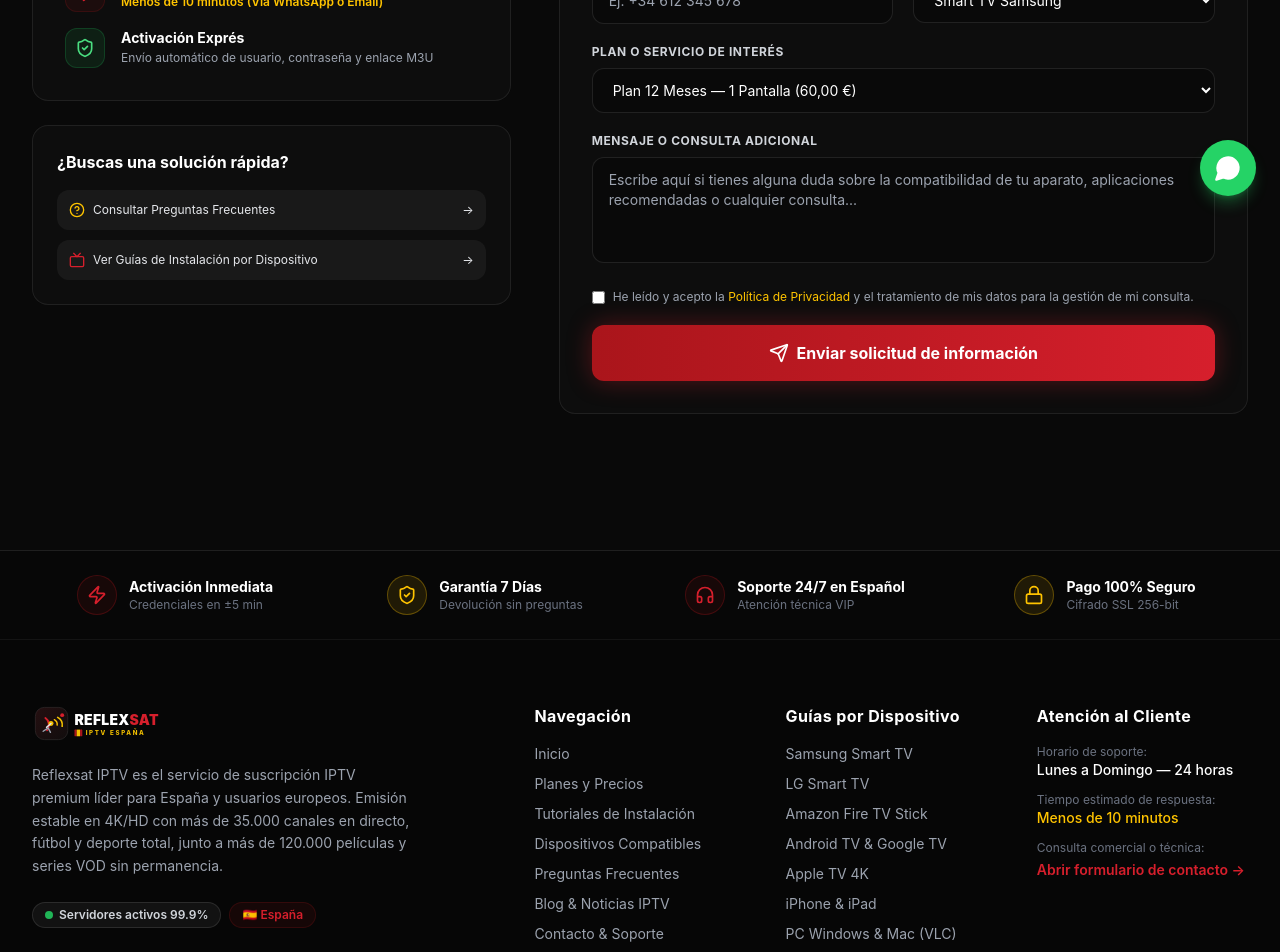
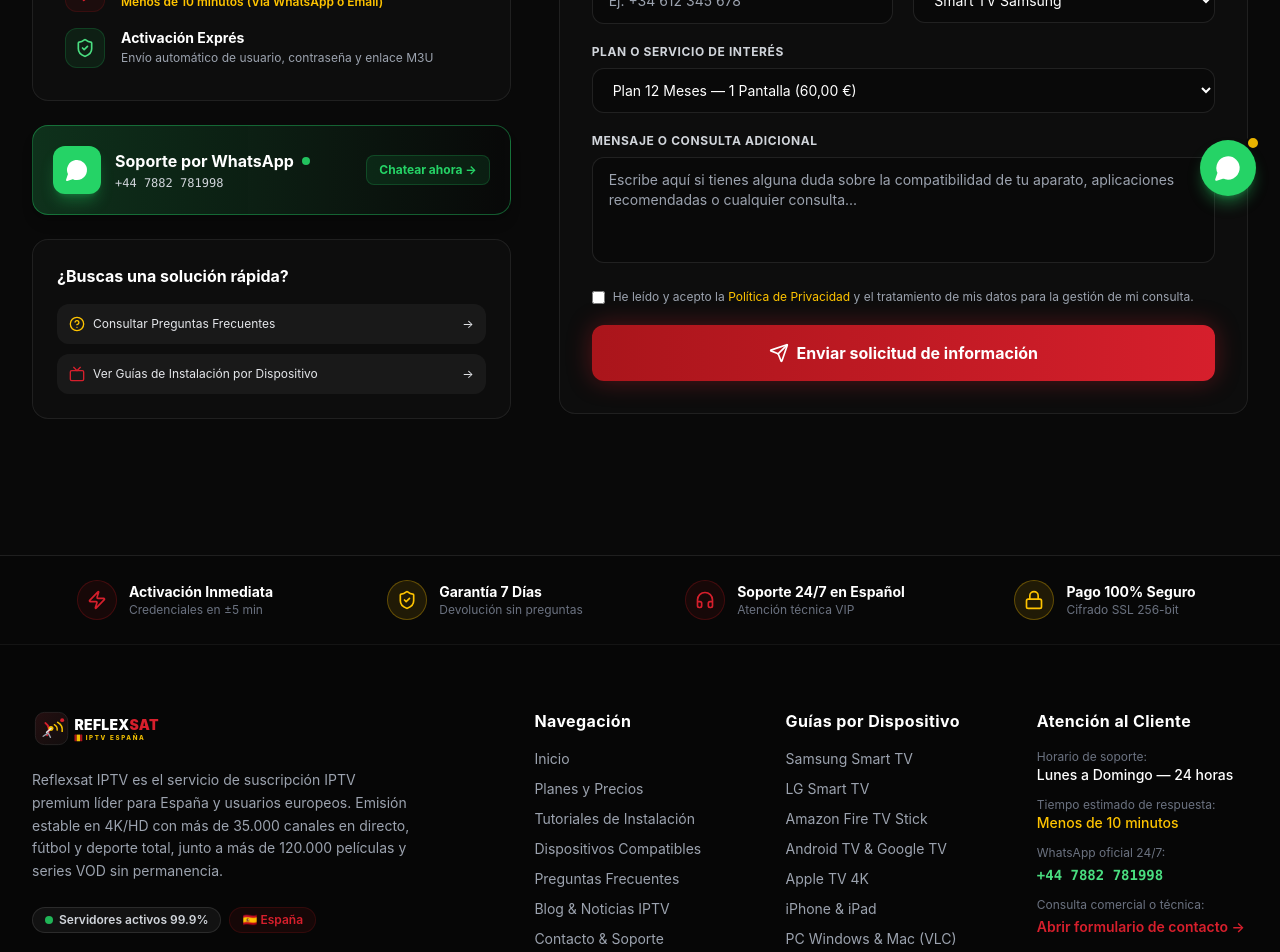
Before and after one commit to AIDATFARES/Reflexsat-IPTV-ES, a Next.js app: page /contacto in a window 1280 px wide. Shown: the part 580-1532 px from the top of the page. Built offline with nearby package versions, Linux system fonts and the light colour scheme.

Commit message:
feat(contact): configure official WhatsApp number +447882781998 in floating button, contact page, and footer

```diff
--- a/src/app/contacto/page.jsx
+++ b/src/app/contacto/page.jsx
@@ -88,6 +88,32 @@
             </div>
           </div>
 
+          {/* WhatsApp Direct Support Card */}
+          <a
+            href="https://wa.me/447882781998?text=Hola%20Reflexsat%20IPTV,%20deseo%20asistencia%20inmediata"
+            target="_blank"
+            rel="noopener noreferrer"
+            className="block p-5 rounded-2xl bg-gradient-to-r from-[#25D366]/20 via-[#25D366]/10 to-transparent border border-[#25D366]/40 hover:border-[#25D366] transition-all group shadow-lg"
+          >
+            <div className="flex items-center justify-between">
+              <div className="flex items-center gap-3.5">
+                <div className="w-12 h-12 rounded-xl bg-[#25D366] text-white flex items-center justify-center shadow-lg shadow-[#25D366]/30 flex-shrink-0 group-hover:scale-105 transition-transform">
+                  <MessageCircle className="w-6 h-6 fill-current" />
+                </div>
+                <div>
+                  <div className="font-bold text-white text-base flex items-center gap-2">
+                    <span>Soporte por WhatsApp</span>
+                    <span className="w-2 h-2 rounded-full bg-[#25D366] animate-pulse" />
+                  </div>
+                  <div className="text-xs text-gray-300 font-mono mt-0.5">+44 7882 781998</div>
+                </div>
+              </div>
+              <span className="text-xs font-bold text-[#25D366] bg-[#25D366]/10 border border-[#25D366]/20 px-3 py-1.5 rounded-lg group-hover:bg-[#25D366] group-hover:text-white transition-all">
+                Chatear ahora →
+              </span>
+            </div>
+          </a>
+
           {/* Quick Help Navigation Box */}
           <div className="glass-card rounded-2xl p-6 border border-white/10 space-y-4 bg-dark-900/60">
             <h3 className="text-base font-bold text-white">¿Buscas una solución rápida?</h3>
--- a/src/components/Footer.jsx
+++ b/src/components/Footer.jsx
@@ -187,6 +187,17 @@
                 <div className="text-spanish-gold font-medium">Menos de 10 minutos</div>
               </li>
               <li>
+                <div className="text-xs text-gray-500">WhatsApp oficial 24/7:</div>
+                <a
+                  href="https://wa.me/447882781998?text=Hola%20Reflexsat%20IPTV,%20deseo%20m%C3%A1s%20informaci%C3%B3n"
+                  target="_blank"
+                  rel="noopener noreferrer"
+                  className="inline-flex items-center gap-1.5 text-green-400 hover:text-green-300 font-semibold mt-1 font-mono text-sm"
+                >
+                  <span>+44 7882 781998</span>
+                </a>
+              </li>
+              <li>
                 <div className="text-xs text-gray-500">Consulta comercial o técnica:</div>
                 <Link
                   href="/contacto"
--- a/src/components/WhatsAppButton.jsx
+++ b/src/components/WhatsAppButton.jsx
@@ -9,13 +9,16 @@
       <span className="hidden sm:inline-block px-3.5 py-1.5 rounded-full bg-dark-900/95 border border-white/10 text-white text-xs font-semibold shadow-xl backdrop-blur-md opacity-0 group-hover:opacity-100 transition-opacity duration-200">
         ¿Necesitas ayuda? Escríbenos 24/7
       </span>
-      <Link
-        href="/contacto"
-        className="w-14 h-14 rounded-full bg-[#25D366] text-white flex items-center justify-center shadow-lg shadow-[#25D366]/30 hover:scale-110 active:scale-95 transition-all duration-200 focus:outline-none"
-        aria-label="Abrir chat de soporte y contacto en español"
+      <a
+        href="https://wa.me/447882781998?text=Hola%20Reflexsat%20IPTV,%20deseo%20m%C3%A1s%20informaci%C3%B3n%20sobre%20el%20servicio"
+        target="_blank"
+        rel="noopener noreferrer"
+        className="w-14 h-14 rounded-full bg-[#25D366] text-white flex items-center justify-center shadow-lg shadow-[#25D366]/40 hover:scale-110 active:scale-95 transition-all duration-200 focus:outline-none relative"
+        aria-label="Contactar por WhatsApp (+44 7882 781998)"
       >
+        <span className="absolute -top-1 -right-1 w-3.5 h-3.5 bg-spanish-gold rounded-full border-2 border-dark-900 animate-pulse" />
         <MessageCircle className="w-7 h-7 fill-current" />
-      </Link>
+      </a>
     </aside>
   );
 }
```
